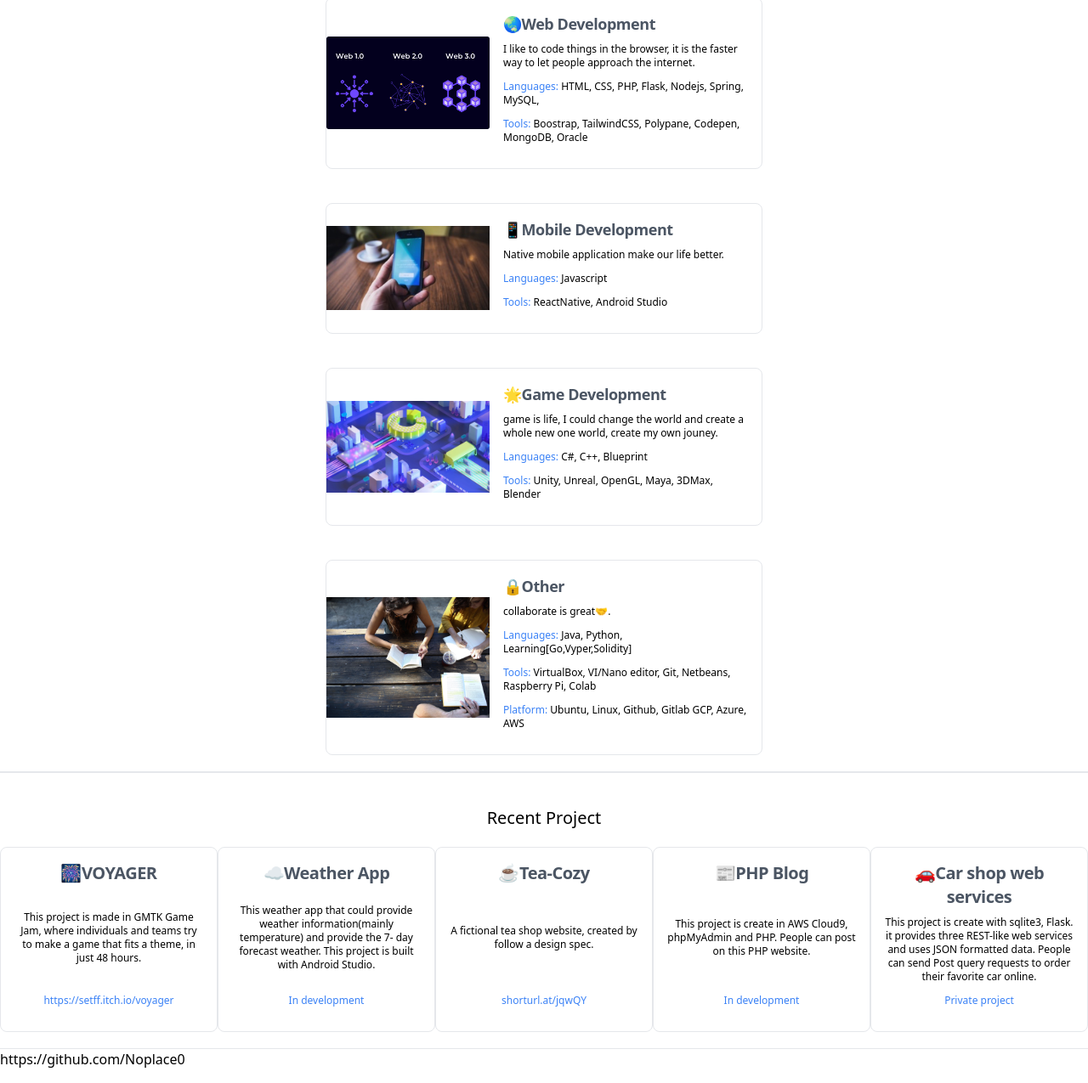
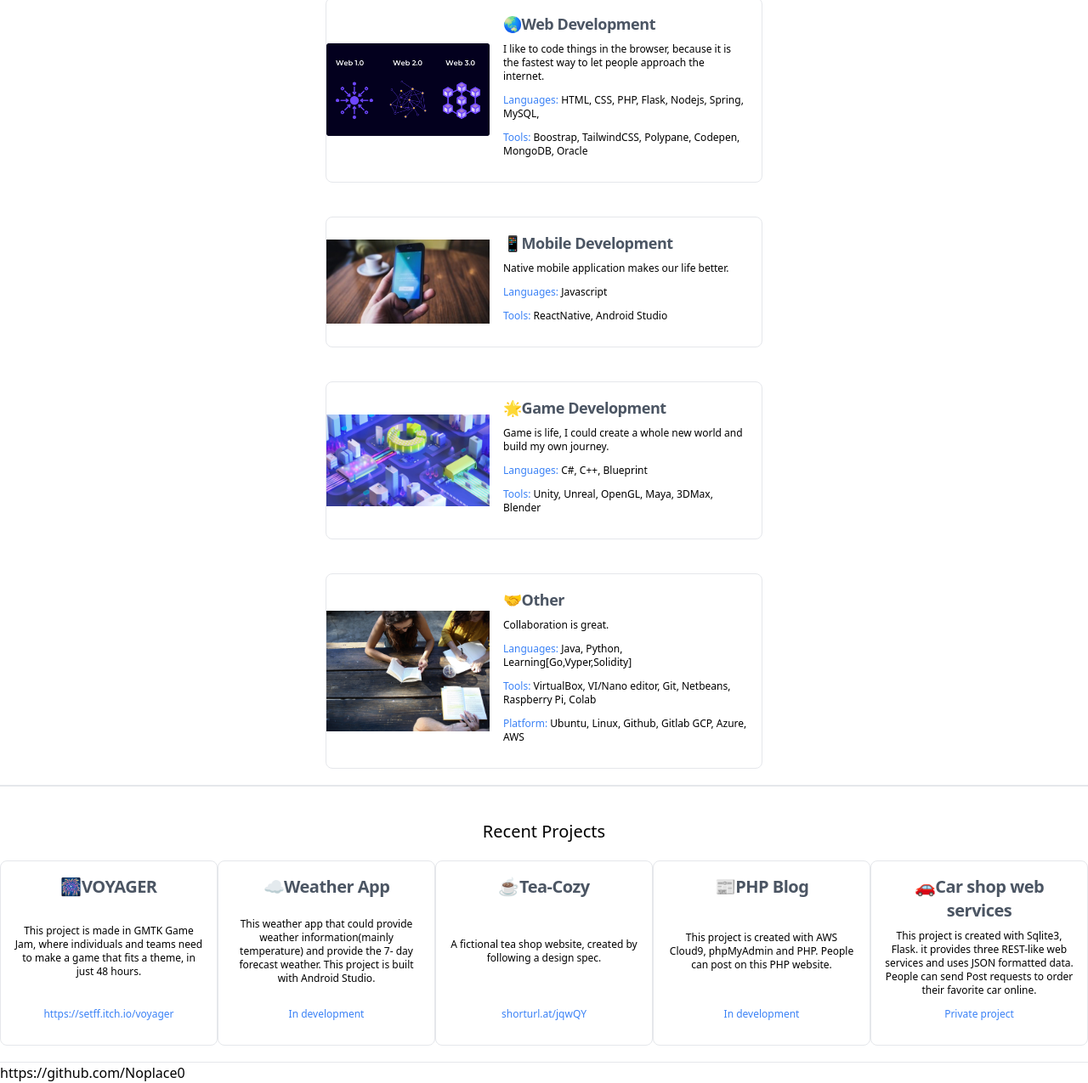
Before and after one commit to Noplace0/portfolio, a website: page index.html in a window 1280 px wide. Shown: the part 532-1807 px from the top of the page at 85% size. Drawn offline with Linux system fonts and the light colour scheme.

Commit message:
update html

```diff
--- a/index.html
+++ b/index.html
@@ -78,8 +78,8 @@
         >
           <h2 class="skill-title">🌏Web Development</h2>
           <p class="mb-3 text-xs text-b-400">
-            I like to code things in the browser, it is the faster way to let
-            people approach the internet.
+            I like to code things in the browser, because it is the fastest way
+            to let people approach the internet.
           </p>
           <p class="mb-3 text-xs">
             <span class="text-blue-500">Languages:</span> HTML, CSS, PHP, Flask,
@@ -103,7 +103,7 @@
         >
           <h2 class="skill-title">📱Mobile Development</h2>
           <p class="mb-3 text-xs text-b-400">
-            Native mobile application make our life better.
+            Native mobile application makes our life better.
           </p>
           <p class="mb-3 text-xs">
             <span class="text-blue-500">Languages:</span> Javascript
@@ -126,8 +126,8 @@
         >
           <h2 class="skill-title">🌟Game Development</h2>
           <p class="mb-3 text-xs text-b-400">
-            game is life, I could change the world and create a whole new one
-            world, create my own jouney.
+            Game is life, I could create a whole new world and build my own
+            journey.
           </p>
           <p class="mb-3 text-xs">
             <span class="text-blue-500">Languages:</span> C#, C++, Blueprint
@@ -144,8 +144,8 @@
         <div
           class="flex flex-col w-80 justify-between p-4 leading-normal text-sm"
         >
-          <h2 class="skill-title">🔒Other</h2>
-          <p class="mb-3 text-xs text-b-400">collaborate is great🤝.</p>
+          <h2 class="skill-title">🤝Other</h2>
+          <p class="mb-3 text-xs text-b-400">Collaboration is great.</p>
           <p class="mb-3 text-xs">
             <span class="text-blue-500">Languages:</span> Java, Python,
             Learning[Go,Vyper,Solidity]
@@ -165,14 +165,14 @@
     <div
       class="line outline outline-1 outline-gray-200 dark:outline-gray-600 mb-10"
     ></div>
-    <h1 class="mx-auto text-center max-w-sm text-xl">Recent Project</h1>
+    <h1 class="mx-auto text-center max-w-sm text-xl">Recent Projects</h1>
     <div class="projects flex flex-wrap">
       <div class="project-card">
         <div class="flex flex-col justify-between p-4 leading-normal text-sm">
           <h3 class="project-title">🎆VOYAGER</h3>
           <p class="mb-3 text-center text-xs text-b-400">
             This project is made in GMTK Game Jam, where individuals and teams
-            try to make a game that fits a theme, in just 48 hours.
+            need to make a game that fits a theme, in just 48 hours.
           </p>
           <a
             class="mb-3 text-center text-xs text-blue-500"
@@ -199,7 +199,7 @@
         <div class="flex flex-col justify-between p-4 leading-normal text-sm">
           <h3 class="project-title">☕Tea-Cozy</h3>
           <p class="mb-3 text-center text-xs text-b-400">
-            A fictional tea shop website, created by follow a design spec.
+            A fictional tea shop website, created by following a design spec.
           </p>
           <a
             class="mb-3 text-center text-xs text-blue-500"
@@ -214,8 +214,8 @@
         <div class="flex flex-col justify-between p-4 leading-normal text-sm">
           <h3 class="project-title">📰PHP Blog</h3>
           <p class="mb-3 text-center text-xs text-b-400">
-            This project is create in AWS Cloud9, phpMyAdmin and PHP. People can
-            post on this PHP website.
+            This project is created with AWS Cloud9, phpMyAdmin and PHP. People
+            can post on this PHP website.
           </p>
           <a class="mb-3 text-center text-xs text-blue-500" href="#">
             In development
@@ -227,9 +227,9 @@
         <div class="flex flex-col justify-between p-4 leading-normal text-sm">
           <h3 class="project-title">🚗Car shop web services</h3>
           <p class="mb-3 text-center text-xs text-b-400">
-            This project is create with sqlite3, Flask. it provides three
+            This project is created with Sqlite3, Flask. it provides three
             REST-like web services and uses JSON formatted data. People can send
-            Post query requests to order their favorite car online.
+            Post requests to order their favorite car online.
           </p>
           <a class="mb-3 text-center text-xs text-blue-500" href="#">
             Private project
```
